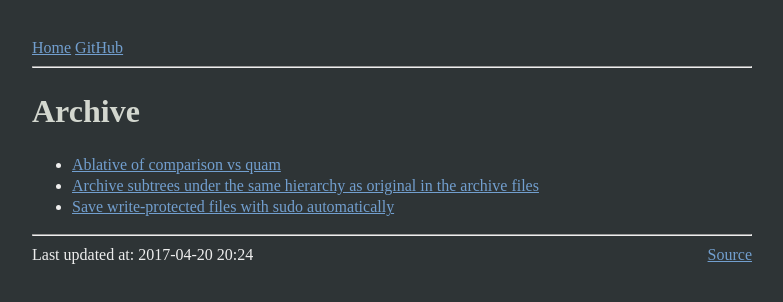
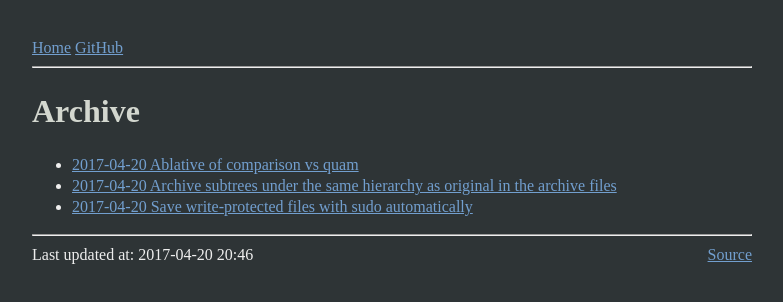
Before and after one commit to Fuco1/Fuco1.github.io, a plain HTML site: page sitemap.html in a window 1280 px wide. Shown: the whole page, without its empty margins (248-1031 px from the left). Drawn offline with Linux system fonts and the light colour scheme.

Commit message:
Store publication date in the source files

```diff
--- a/sitemap.html
+++ b/sitemap.html
@@ -3,7 +3,7 @@
 "http://www.w3.org/TR/xhtml1/DTD/xhtml1-strict.dtd">
 <html xmlns="http://www.w3.org/1999/xhtml" lang="en" xml:lang="en">
 <head>
-<!-- 2017-04-20 Thu 20:24 -->
+<!-- 2017-04-20 Thu 20:46 -->
 <meta http-equiv="Content-Type" content="text/html;charset=utf-8" />
 <meta name="viewport" content="width=device-width, initial-scale=1" />
 <title>Archive</title>
@@ -20,14 +20,14 @@
 <div id="content">
 <h1 class="title">Archive</h1>
 <ul class="org-ul">
-<li><a href="2017-04-20-Ablative-of-comparison-vs-quam.html">Ablative of comparison vs quam</a></li>
-<li><a href="2017-04-20-Archive-subtrees-under-the-same-hierarchy-as-original-in-the-archive-files.html">Archive subtrees under the same hierarchy as original in the archive files</a></li>
-<li><a href="2017-04-20-Save-write-protected-files-with-sudo-automatically.html">Save write-protected files with sudo automatically</a></li>
+<li><a href="2017-04-20-Ablative-of-comparison-vs-quam.html">2017-04-20 Ablative of comparison vs quam</a></li>
+<li><a href="2017-04-20-Archive-subtrees-under-the-same-hierarchy-as-original-in-the-archive-files.html">2017-04-20 Archive subtrees under the same hierarchy as original in the archive files</a></li>
+<li><a href="2017-04-20-Save-write-protected-files-with-sudo-automatically.html">2017-04-20 Save write-protected files with sudo automatically</a></li>
 </ul>
 </div>
 <div id="postamble" class="status">
 <hr />
-<div style="text-align: left; float: left;">Last updated at: 2017-04-20 20:24</div>
+<div style="text-align: left; float: left;">Last updated at: 2017-04-20 20:46</div>
 <div style="text-align: right;"><a href="./posts/sitemap.org">Source</a></div>
 </div>
 </body>
```
Also changed, not shown: 2017-04-20-Ablative-of-comparison-vs-quam.html (+2 -2 lines), 2017-04-20-Archive-subtrees-under-the-same-hierarchy-as-original-in-the-archive-files.html (+3 -4 lines), 2017-04-20-Save-write-protected-files-with-sudo-automatically.html (+3 -4 lines), 4 other files.
